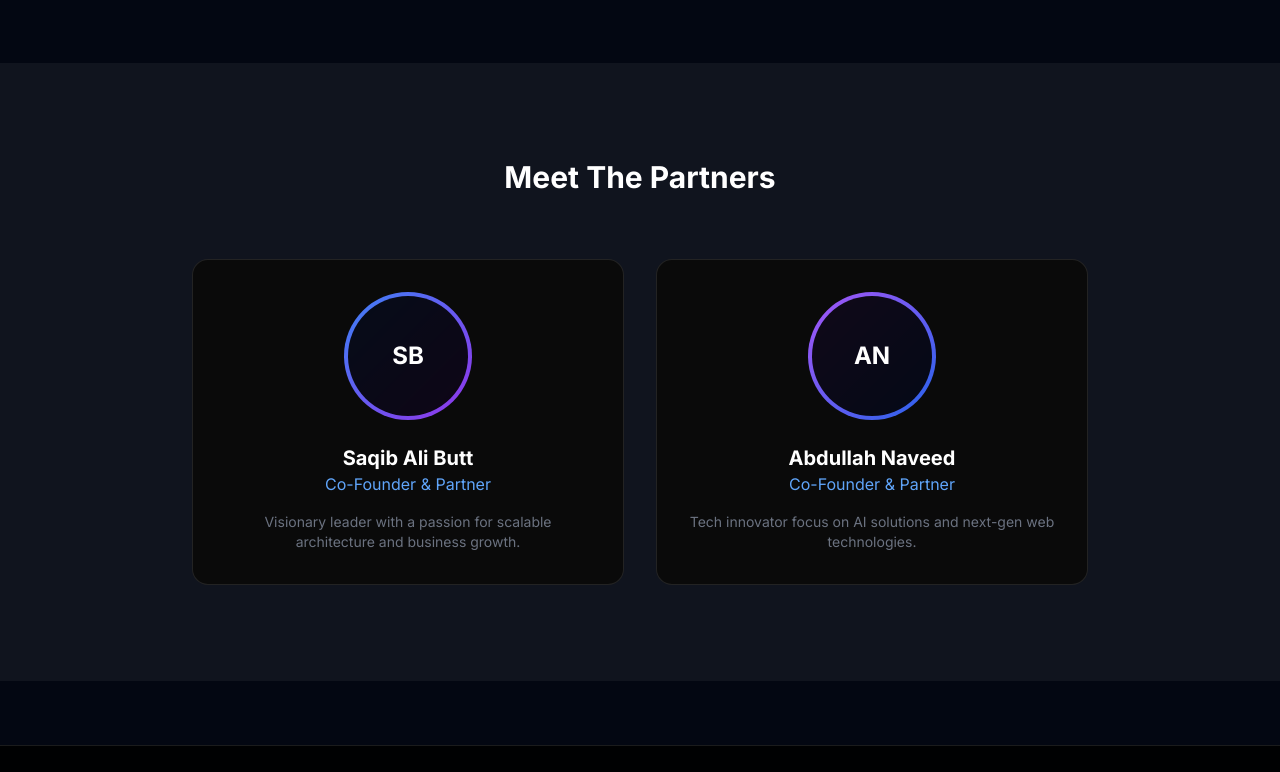
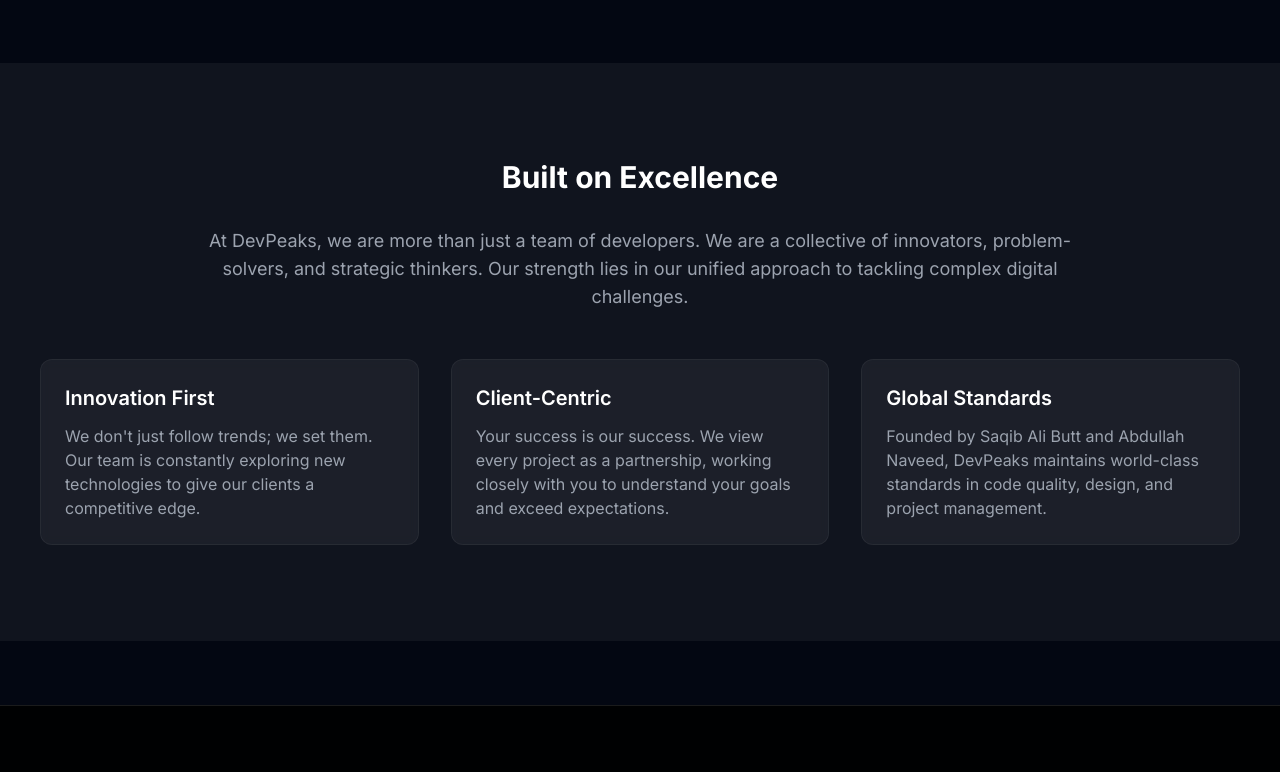
Before and after one commit to Saqibb786/DevPeaks, a Next.js app: page /about in a window 1280 px wide. Shown: the part 659-1431 px from the top of the page. Built offline with nearby package versions, Linux system fonts and the light colour scheme.

Commit message:
Updated About

```diff
--- a/app/about/page.tsx
+++ b/app/about/page.tsx
@@ -57,49 +57,29 @@
         </Container>
       </section>
 
-      {/* Partners / Team */}
+      {/* Our Culture */}
       <section className="py-24 bg-white/5">
         <Container>
-          <h2 className="text-3xl font-bold text-center text-white mb-16">Meet The Partners</h2>
-          <div className="grid gap-8 md:grid-cols-2 max-w-4xl mx-auto">
-            {/* Partner 1 */}
-            <motion.div
-               initial={{ opacity: 0, y: 20 }}
-               whileInView={{ opacity: 1, y: 0 }}
-               viewport={{ once: true }}
-               className="group relative overflow-hidden rounded-2xl bg-[#0a0a0a] border border-white/10 p-8 text-center transition-colors hover:border-blue-500/50"
-            >
-               <div className="mx-auto mb-6 h-32 w-32 rounded-full bg-gradient-to-br from-blue-500 to-purple-600 p-1">
-                 <div className="h-full w-full rounded-full bg-black/90 flex items-center justify-center text-2xl font-bold text-white">
-                   SB
-                 </div>
-               </div>
-               <h3 className="text-xl font-bold text-white">Saqib Ali Butt</h3>
-               <p className="text-blue-400 mb-4">Co-Founder & Partner</p>
-               <p className="text-sm text-gray-500">
-                 Visionary leader with a passion for scalable architecture and business growth.
-               </p>
-            </motion.div>
+          <div className="mx-auto max-w-4xl text-center">
+            <h2 className="text-3xl font-bold text-white mb-8">Built on Excellence</h2>
+            <p className="text-lg text-gray-400 mb-12">
+              At DevPeaks, we are more than just a team of developers. We are a collective of innovators, problem-solvers, and strategic thinkers. Our strength lies in our unified approach to tackling complex digital challenges.
+            </p>
+          </div>
 
-            {/* Partner 2 */}
-            <motion.div
-               initial={{ opacity: 0, y: 20 }}
-               whileInView={{ opacity: 1, y: 0 }}
-               viewport={{ once: true }}
-               transition={{ delay: 0.2 }}
-               className="group relative overflow-hidden rounded-2xl bg-[#0a0a0a] border border-white/10 p-8 text-center transition-colors hover:border-blue-500/50"
-            >
-               <div className="mx-auto mb-6 h-32 w-32 rounded-full bg-gradient-to-br from-purple-500 to-blue-600 p-1">
-                 <div className="h-full w-full rounded-full bg-black/90 flex items-center justify-center text-2xl font-bold text-white">
-                   AN
-                 </div>
-               </div>
-               <h3 className="text-xl font-bold text-white">Abdullah Naveed</h3>
-               <p className="text-blue-400 mb-4">Co-Founder & Partner</p>
-               <p className="text-sm text-gray-500">
-                 Tech innovator focus on AI solutions and next-gen web technologies.
-               </p>
-            </motion.div>
+          <div className="grid gap-8 md:grid-cols-3">
+             <div className="p-6 rounded-xl bg-white/5 border border-white/5 backdrop-blur-sm">
+                <h3 className="text-xl font-semibold text-white mb-3">Innovation First</h3>
+                <p className="text-gray-400">We don't just follow trends; we set them. Our team is constantly exploring new technologies to give our clients a competitive edge.</p>
+             </div>
+             <div className="p-6 rounded-xl bg-white/5 border border-white/5 backdrop-blur-sm">
+                <h3 className="text-xl font-semibold text-white mb-3">Client-Centric</h3>
+                <p className="text-gray-400">Your success is our success. We view every project as a partnership, working closely with you to understand your goals and exceed expectations.</p>
+             </div>
+             <div className="p-6 rounded-xl bg-white/5 border border-white/5 backdrop-blur-sm">
+                <h3 className="text-xl font-semibold text-white mb-3">Global Standards</h3>
+                <p className="text-gray-400">Founded by Saqib Ali Butt and Abdullah Naveed, DevPeaks maintains world-class standards in code quality, design, and project management.</p>
+             </div>
           </div>
         </Container>
       </section>
--- a/app/contact/page.tsx
+++ b/app/contact/page.tsx
@@ -5,7 +5,7 @@
 import { Input } from "@/components/ui/input";
 import { Textarea } from "@/components/ui/textarea";
 import { motion } from "framer-motion";
-import { Mail, Phone, MapPin, Send } from "lucide-react";
+import { Mail, Phone, MapPin, Send, MessageCircle } from "lucide-react";
 import { FormEvent, useState } from "react";
 
 export default function ContactPage() {
@@ -55,8 +55,18 @@
                   <Phone className="h-6 w-6 text-blue-500 mr-4 mt-1" />
                   <div>
                     <h3 className="font-semibold text-white">Call Us</h3>
-                    <p className="text-gray-400">Saqib Ali Butt: <a href="tel:+923143147711" className="hover:text-white transition-colors">+92 314 3147711</a></p>
-                    <p className="text-gray-400">Abdullah Naveed: <a href="tel:+923258686199" className="hover:text-white transition-colors">+92 325 8686199</a></p>
+                    <p className="text-gray-400"><a href="tel:+923143147711" className="hover:text-white transition-colors">+92 314 3147711</a></p>
+                    <p className="text-gray-400"><a href="tel:+923426621797" className="hover:text-white transition-colors">+92 342 6621797</a></p>
+                  </div>
+                </div>
+
+                <div className="flex items-start">
+                  <MessageCircle className="h-6 w-6 text-blue-500 mr-4 mt-1" />
+                  <div>
+                    <h3 className="font-semibold text-white">WhatsApp</h3>
+                    <a href="https://wa.me/message/UDMZO4FVKTXII1" target="_blank" rel="noopener noreferrer" className="text-gray-400 hover:text-white transition-colors">
+                      Chat on WhatsApp
+                    </a>
                   </div>
                 </div>
 
```
